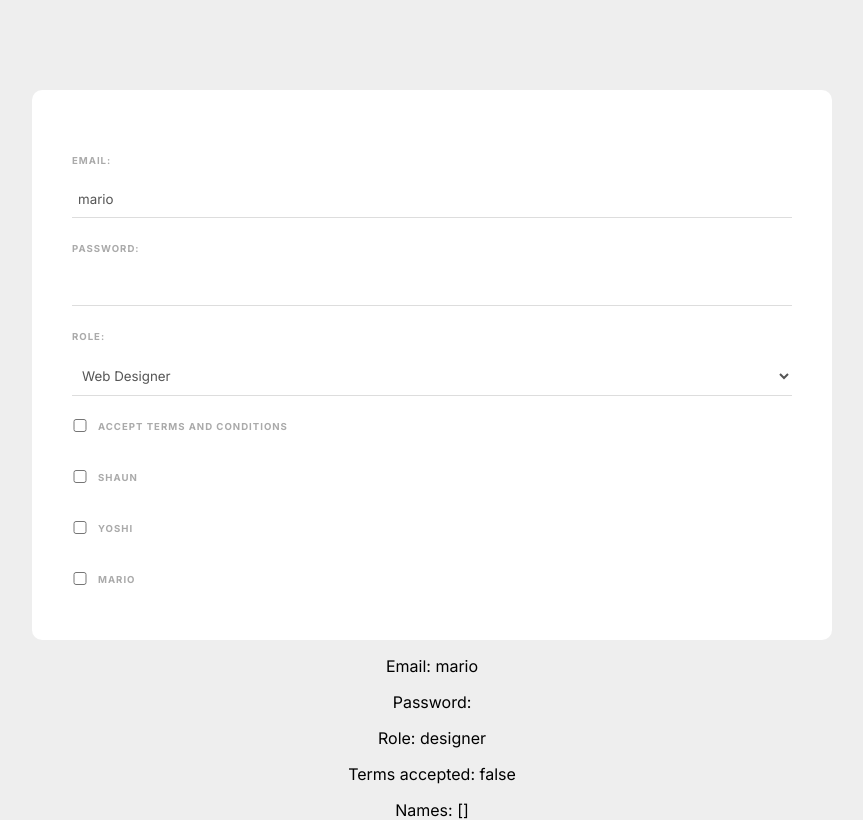
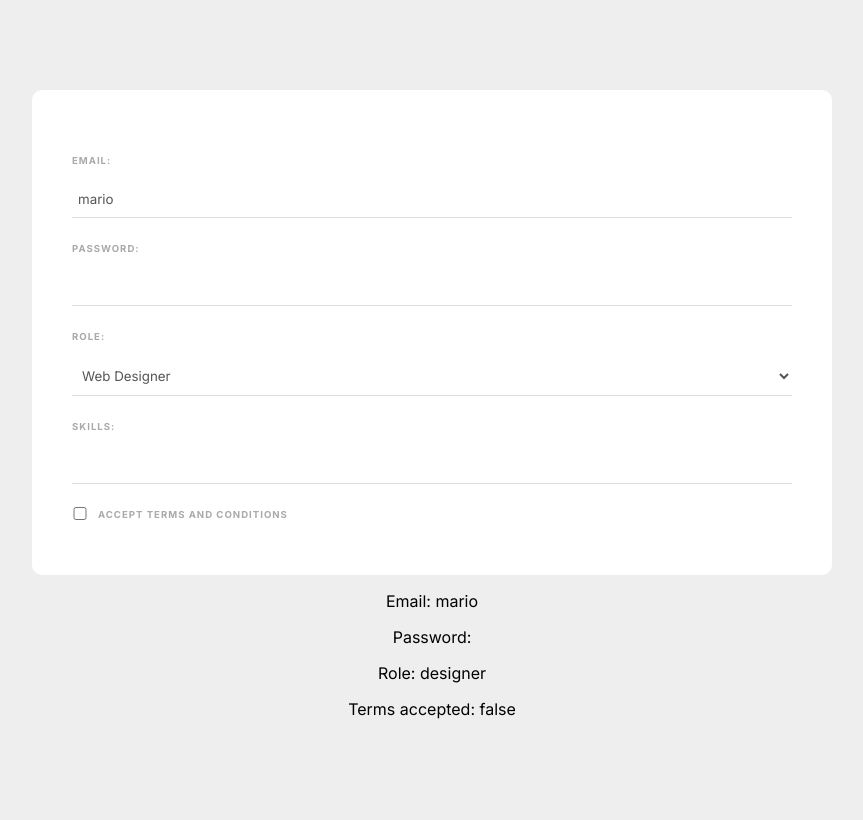
Before and after one commit to WaltsonZh/VueTutorial, a Vue app in the folder WebForm/: page / in a window 1280 px wide. Shown: the whole page, without its empty margins (208-1071 px from the left). Built offline with nearby package versions, Linux system fonts and the light colour scheme.

Commit message:
lesson 7: Skills array

```diff
--- a/WebForm/src/components/SignupForm.vue
+++ b/WebForm/src/components/SignupForm.vue
@@ -12,22 +12,15 @@
       <option value="designer">Web Designer</option>
     </select>
 
+    <label>Skills:</label>
+    <input type="text" v-model="tempSkill" @keyup.alt="addSkill" />
+    <div v-for="skill in skills" :key="skill" class="pill">
+      {{ skill }}
+    </div>
+
     <div class="terms">
       <input type="checkbox" required v-model="terms" />
       <label>Accept terms and conditions</label>
-    </div>
-
-    <div>
-      <input type="checkbox" value="shaun" v-model="names" />
-      <label>Shaun</label>
-    </div>
-    <div>
-      <input type="checkbox" value="yoshi" v-model="names" />
-      <label>Yoshi</label>
-    </div>
-    <div>
-      <input type="checkbox" value="mario" v-model="names" />
-      <label>Mario</label>
     </div>
   </form>
 
@@ -35,7 +28,6 @@
   <p>Password: {{ password }}</p>
   <p>Role: {{ role }}</p>
   <p>Terms accepted: {{ terms }}</p>
-  <p>Names: {{ names }}</p>
 </template>
 
 <script>
@@ -46,8 +38,19 @@
         password: '',
         role: 'designer',
         terms: false,
-        names: [],
+        tempSkill: '',
+        skills: [],
       }
+    },
+    methods: {
+      addSkill(e) {
+        if (e.key === ',' && this.tempSkill) {
+          if (!this.skills.includes(this.tempSkill)) {
+            this.skills.push(this.tempSkill)
+          }
+          this.tempSkill = ''
+        }
+      },
     },
   }
 </script>
```
